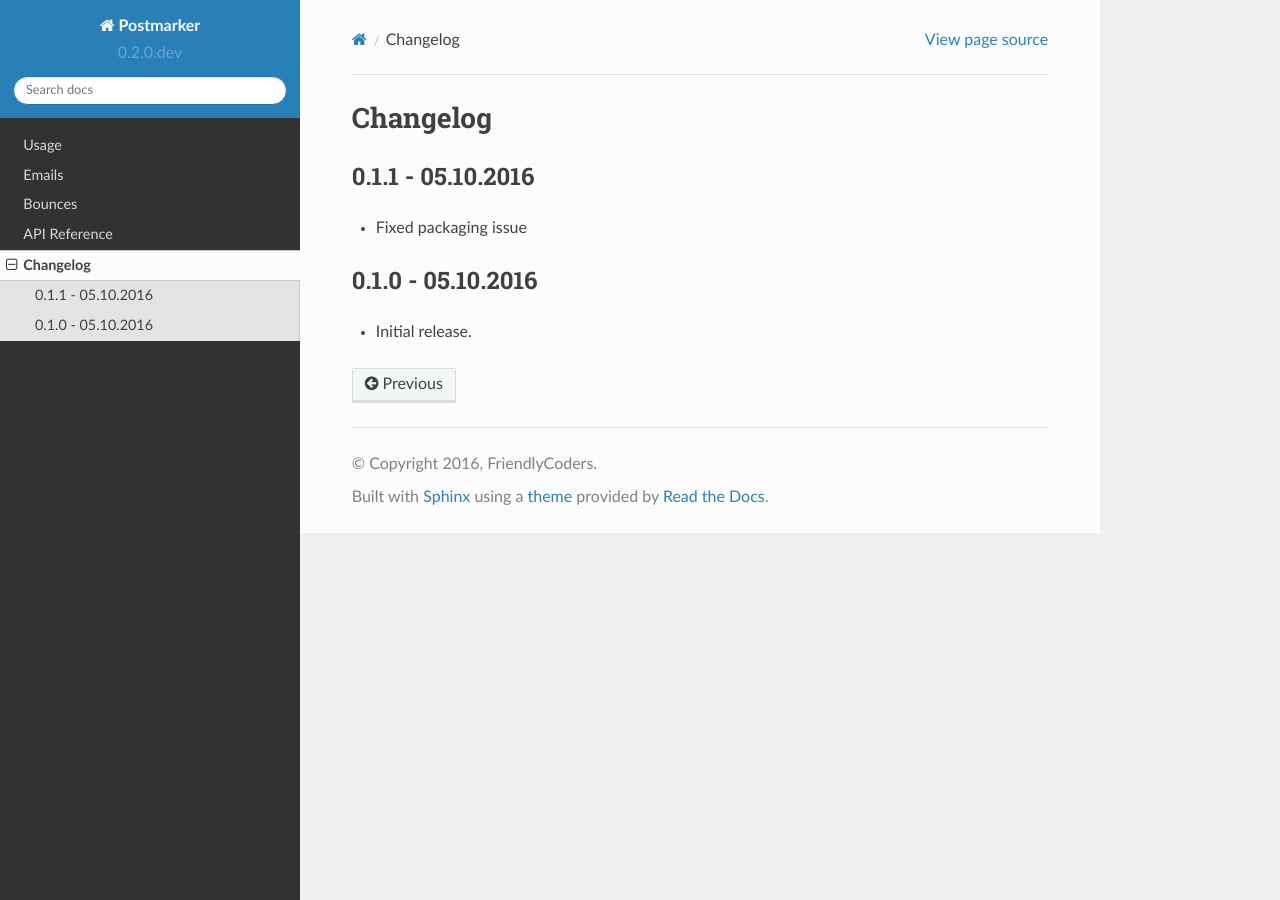
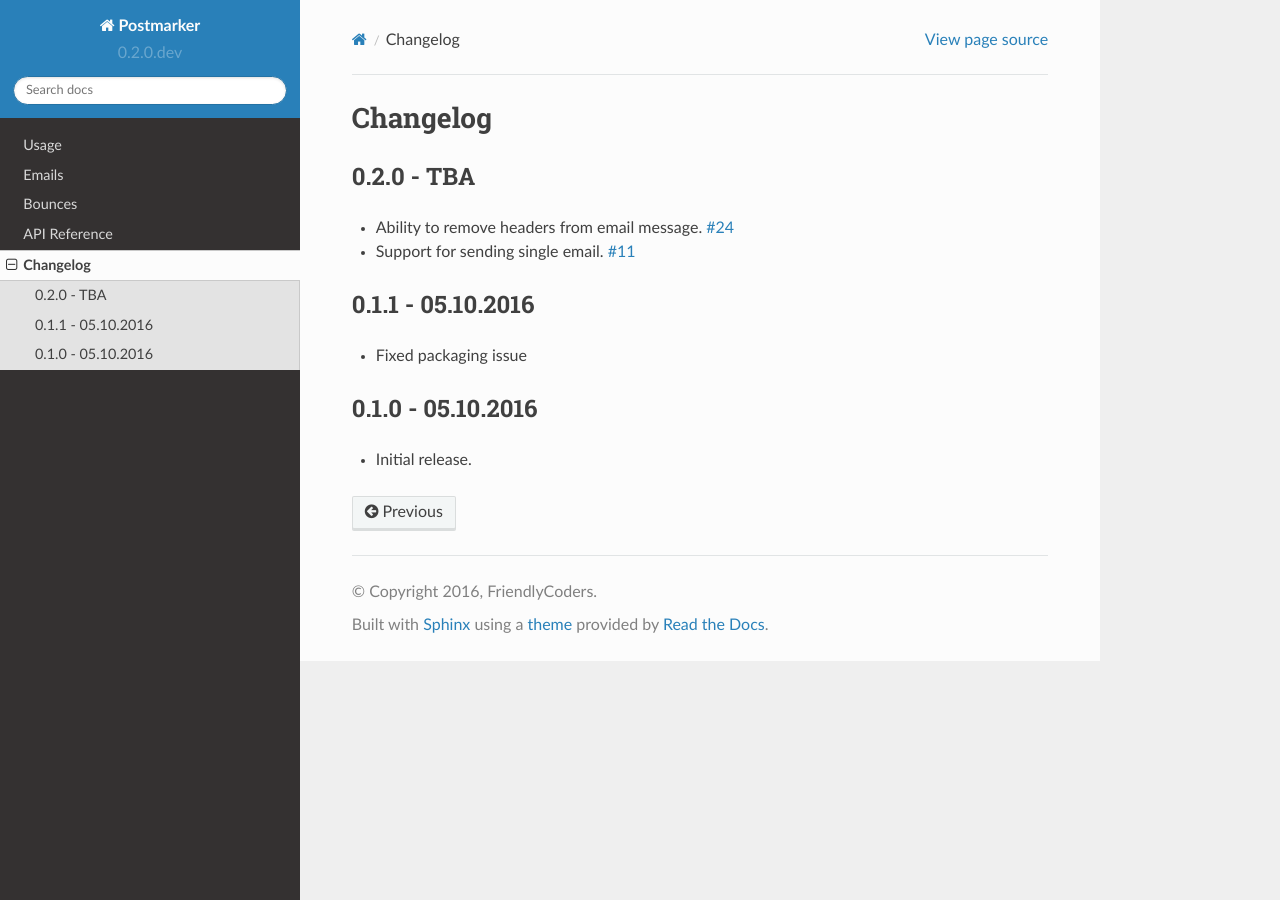
Before and after one commit to Stranger6667/postmarker, a Sphinx documentation site: the page built from docs/changelog.rst, in a window 1280 px wide. Built offline with Sphinx 7.4.7 and the Read the Docs theme 2.0.0, drawn with Linux system fonts in a browser that asks for light colours.

Commit message:
Ability to remove headers from email message. Closes #24

```diff
--- a/docs/changelog.rst
+++ b/docs/changelog.rst
@@ -2,6 +2,12 @@
 
 Changelog
 =========
+
+0.2.0 - TBA
+-----------
+
+- Ability to remove headers from email message. `#24`_
+- Support for sending single email. `#11`_
 
 0.1.1 - 05.10.2016
 ------------------
@@ -12,3 +18,7 @@ Changelog
 ------------------
 
 - Initial release.
+
+
+.. _#24: https://github.com/FriendlyCoders/postmarker/issues/24
+.. _#11: https://github.com/FriendlyCoders/postmarker/issues/11
--- a/docs/emails.rst
+++ b/docs/emails.rst
@@ -73,3 +73,9 @@ To specify headers:
 .. code-block:: python
 
     >>> email['X-Accept-Language'] = 'en-us, en'
+
+Also it is possible to remove header:
+
+.. code-block:: python
+
+    >>> del email['X-Accept-Language']
```
Also changed, not shown: 2 other files.
